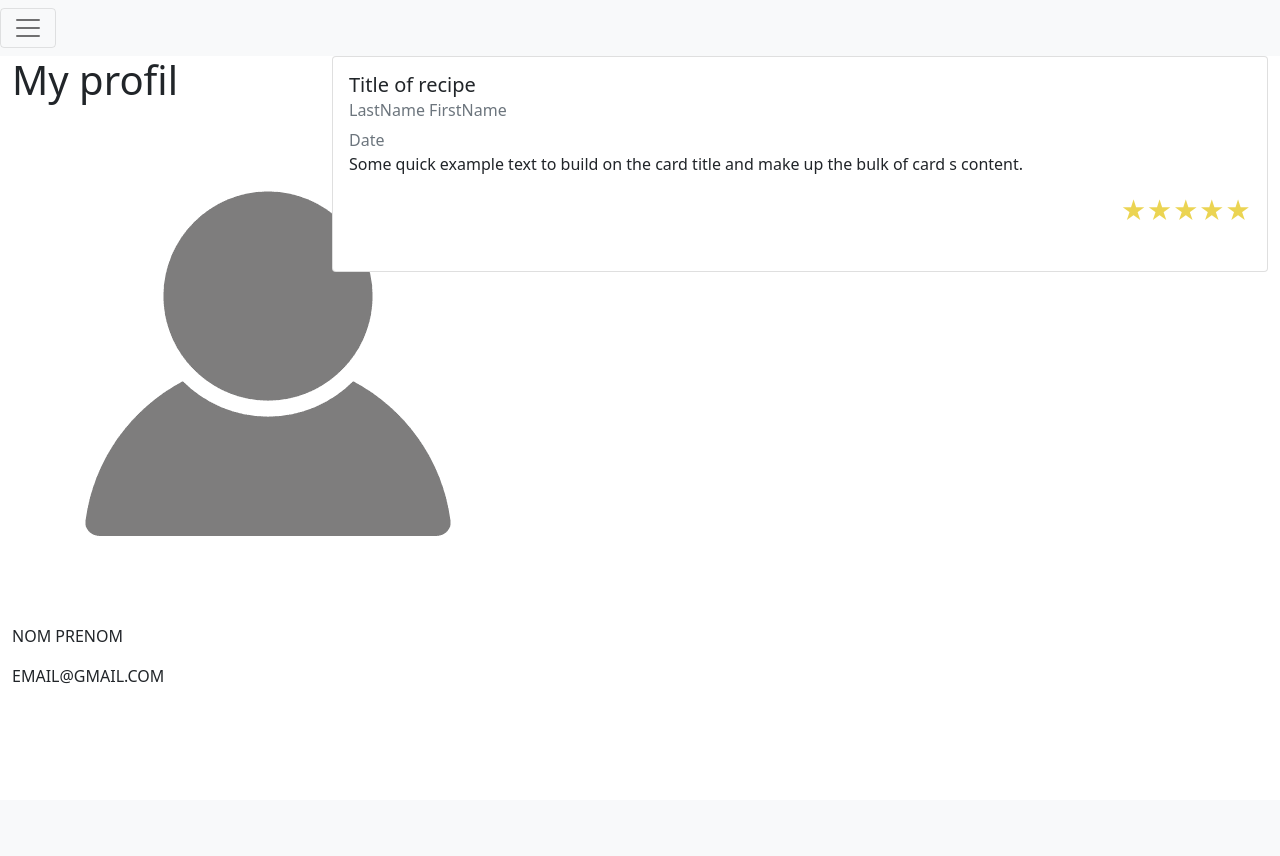
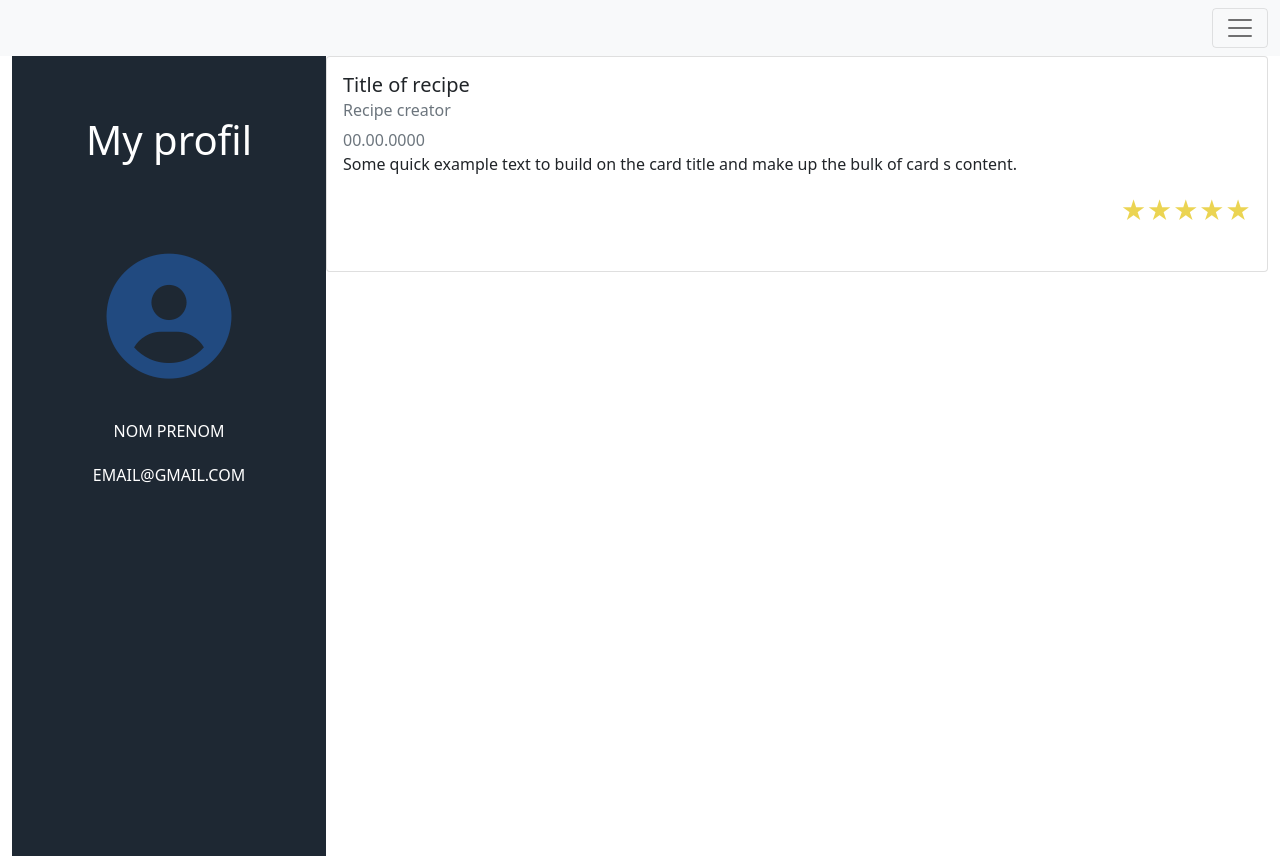
Before and after one commit to MaximeNef/my.bocuse, a PHP site: page /dashbord.php in a window 1280 px wide. Before the commit the page ends 684 px from the top, so only its background shows below. Run offline with PHP 8.4, Linux system fonts and the light colour scheme; some libraries are stand-ins or nearby versions.

Commit message:
modification css

```diff
--- a/dashbord.php
+++ b/dashbord.php
@@ -7,22 +7,27 @@
     <!-- CSS bootstrap -->
     <link href="https://cdn.jsdelivr.net/npm/bootstrap@5.0.0-beta1/dist/css/bootstrap.min.css" rel="stylesheet"
         integrity="sha384-giJF6kkoqNQ00vy+HMDP7azOuL0xtbfIcaT9wjKHr8RbDVddVHyTfAAsrekwKmP1" crossorigin="anonymous">
+    <!-- frontAwesome -->
+    <script src="https://use.fontawesome.com/b3178bb50e.js"></script>
     <!-- personal sheet css -->
     <link rel="stylesheet" href="style.css">
+
     <title>My Beaucuz</title>
 </head>
 
 <body>
     <!-- General recipe list page -->
     <!-- Burger Menu -->
+
     <nav class="navbar navbar-light bg-light navbar-collapse-lg">
+        <div class="container-fluid justify-content-end">
             <button class="navbar-toggler" type="button" data-toggle="collapse" data-target="#navbarSupportedContent"
                 aria-controls="navbarSupportedContent" aria-label="Toggle navigation">
                 <span class="navbar-toggler-icon"></span>
             </button>
-
-        <div class="collapse navbar-collapse" id="navbarSupportedContent">
-            <ul class="navbar-nav mr-auto">
+            <div class="container-fluid">
+                <div class="collapse navbar-collapse drop-down" id="navbarSupportedContent">
+                    <ul class="nav flex-column align-items-end">
                         <li class="nav-item">
                             <a class="nav-link" href="#">Personnel informations</a>
                         </li>
@@ -34,16 +39,17 @@
                         </li>
                     </ul>
                 </div>
+            </div>
+        </div>
     </nav>
     <!-- Profil part -->
     <div class="container-fluid">
-        <div class="row">
+        <div class="row gx-0">
             <div class="col-3" id="profilPart">
-                <h1>My profil</h1>
-                <img src="./assets/imgs/unnamed.png" alt="photoUtilisateur">
-                <p>NOM PRENOM</p>
-                <p>EMAIL@GMAIL.COM</p>
-                </p>
+                <h1 class="myProfilTitle">My profil</h1>
+                <i class="fa fa-user-circle fa-5x icone"></i>
+                <p id="name">NOM PRENOM</p>
+                <p id="email">EMAIL@GMAIL.COM</p>
             </div>
             <!-- List recipe -->
             <div class="col-9" id="recipeList"></div>
--- a/script.js
+++ b/script.js
@@ -1,5 +1,5 @@
 function createCard(){
-        let recipeList = document.getElementById("recipeList")
+    let recipeList = document.getElementById("recipeList")
 
     let divCard = document.createElement("div")
     divCard.className = "card"
@@ -17,12 +17,12 @@ function createCard(){
 
     let byWho = document.createElement("h6")
     byWho.className = "card-subtitle mb-2 text-muted"
-    byWho.textContent = "LastName FirstName"
+    byWho.textContent = "Recipe creator"
     cardBody.appendChild(byWho)
 
     let addDate = document.createElement("h7")
     addDate.className = "card-subtitle mb-2 text-muted"
-    addDate.textContent = "Date"
+    addDate.textContent = "00.00.0000"
     cardBody.appendChild(addDate)
 
     let cardText= document.createElement("p")
--- a/style.css
+++ b/style.css
@@ -1,10 +1,66 @@
+/* couleurs générales : rgb(30, 40, 51); rgb(33, 74, 128)fond = bouton login; */
+
 body{
     width: 100vw;
     height: 100vh;
 }
 
+/* navbar */
+
+nav ul li{
+    position: relative;
+}
+
+.drop-down{
+/* width: 75%; */
+    position: absolute;
+    top: 100%;
+/* problème de placement de menu à droite overlay droite */
+    left: 0;
+    right: 0;
+    z-index: 1;
+    background-color: rgba(175, 174, 174, 0.5);
+}
+
+
 /* Profil */
+#profilPart {
+    height:100vh;
+    display: flex;
+    flex-direction: column;
+    align-items: center;
+    background-color: rgb(30, 40, 51);
+    color: white;
+}
 
+.myProfilTitle{
+    margin: 60px 0;
+    color: white;
+}
+
+.icone{
+    margin: 30px 0;
+    color: rgb(33, 74, 128);
+    font-size: 125px;
+}
+
+#name,#email{
+    margin: 10px 0 ;
+}
+
+#recipeList{
+    height:100vh;
+    display: flex;
+    flex-direction: column;
+
+}
+.card{
+    margin: 0;
+    width: 100%;
+}
+
+
+/* RecipeList Part */
 
 
 /* Etoiles */
```
Lines whose indentation alone changed are shown as unchanged.
